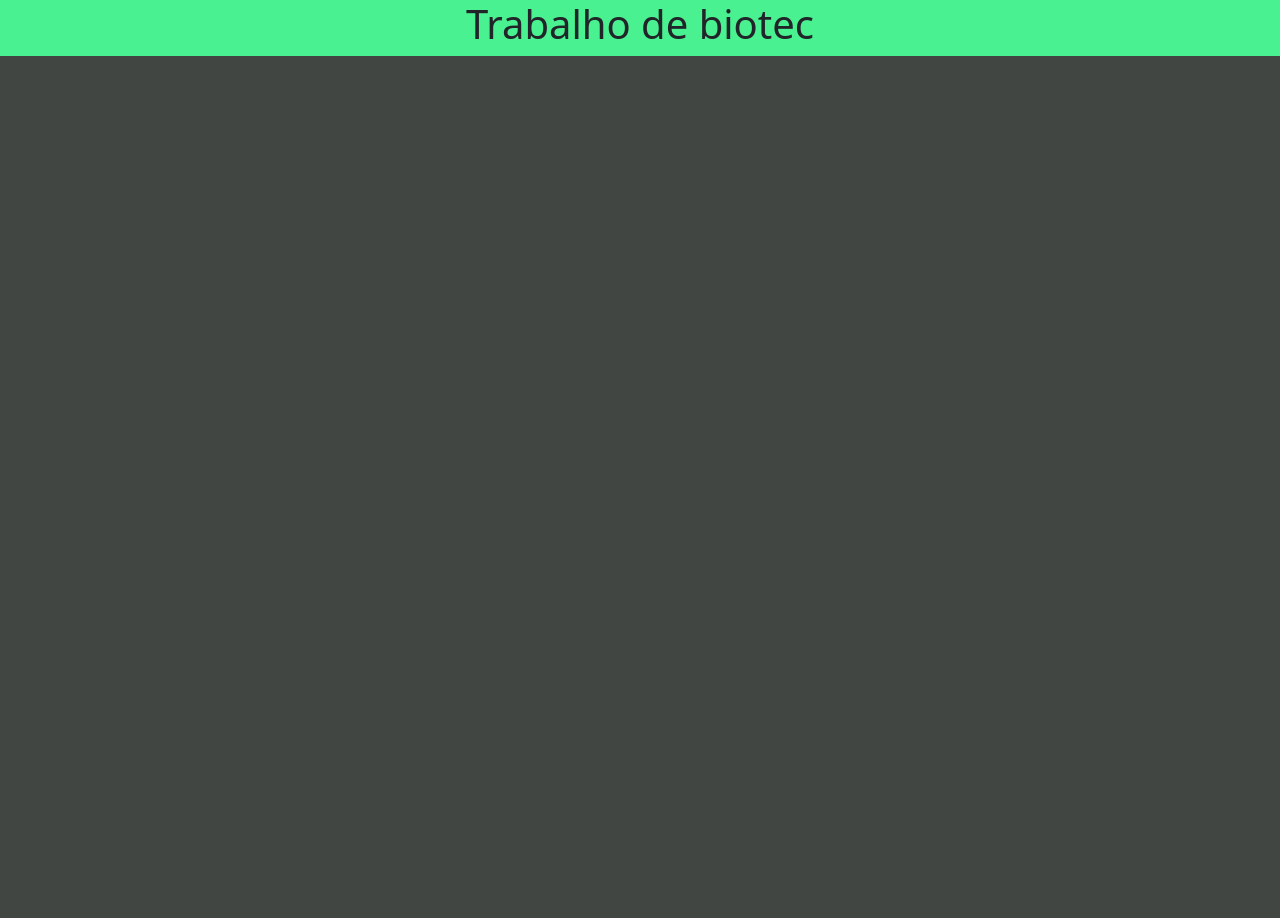
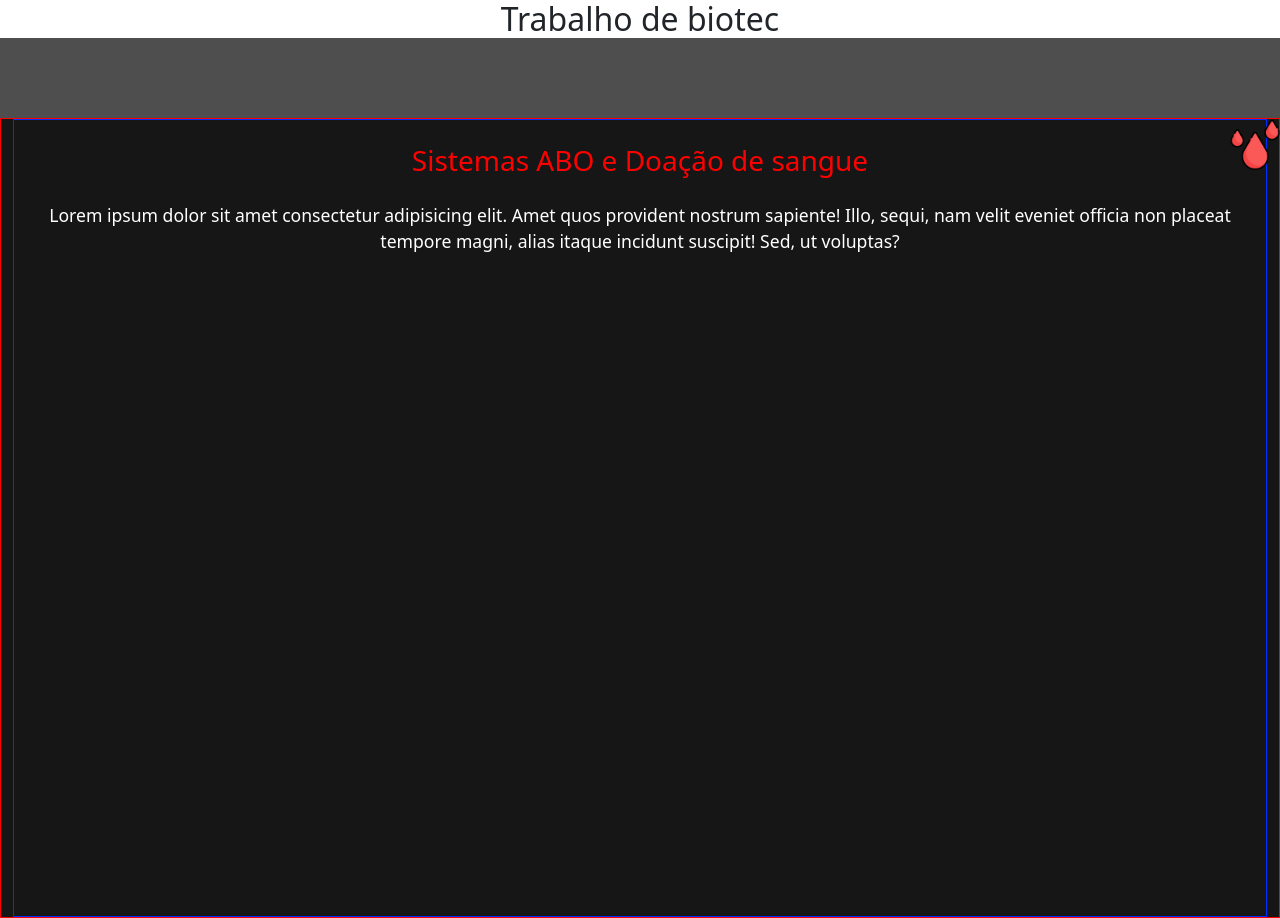
Before and after one commit to glrmrissi/trabalhodebiotec, a plain HTML site: page index.html in a window 1280 px wide. Before the commit the page ends 800 px from the top, so only its background shows below. Drawn offline with nearby package versions, Linux system fonts and the light colour scheme.

Commit message:
Adicionando uma section + estilos

```diff
--- a/assets/css/style.css
+++ b/assets/css/style.css
@@ -1,10 +1,34 @@
 body {
-    background-color: rgb(65, 70, 67);
+    background-color: rgb(78, 78, 78);
 }
 
-
+ h3 {
+    color: #ff0000;
+ }
 .header {
-    position: fixed;
-    background-color: #49f190;
+    background-color: #ffffff;
+    margin-bottom: 10vh;
     z-index: 100;
 }
+
+.section {
+    display: grid;
+    height: 100vh;
+    width: 100%;
+    grid-template-columns: 100%;
+    background-color: rgb(22, 22, 22);
+}
+
+.img__sangue {
+    position: absolute;
+    right: 0%;
+}
+
+.title__container {
+    margin: 3vh 0 3vh 0;
+}
+
+.paragrafos {
+    color: #fff;
+    font-size: 1.1em;
+}
--- a/index.html
+++ b/index.html
@@ -1,20 +1,40 @@
 <!DOCTYPE html>
 <html lang="pt-br">
+
 <head>
     <meta charset="UTF-8">
     <meta name="viewport" content="width=device-width, initial-scale=1.0">
     <title>#</title>
-    <link href="https://cdn.jsdelivr.net/npm/bootstrap@5.0.2/dist/css/bootstrap.min.css" rel="stylesheet" integrity="sha384-EVSTQN3/azprG1Anm3QDgpJLIm9Nao0Yz1ztcQTwFspd3yD65VohhpuuCOmLASjC" crossorigin="anonymous">
+    <link href="https://cdn.jsdelivr.net/npm/bootstrap@5.0.2/dist/css/bootstrap.min.css" rel="stylesheet"
+        integrity="sha384-EVSTQN3/azprG1Anm3QDgpJLIm9Nao0Yz1ztcQTwFspd3yD65VohhpuuCOmLASjC" crossorigin="anonymous">
     <link rel="stylesheet" href="assets/css/style.css">
 </head>
+
 <body>
     <header class="container-fluid header">
         <div class="title text-center">
-            <h1>Trabalho de biotec</h1>
+            <h2>Trabalho de biotec</h2>
         </div>
     </header>
+    <section class="container-fluid align-middle section" style="border: rgb(255, 0, 0) solid 1px;">
+        <div class="mw-100" style="border: rgb(0, 47, 255) solid 1px;">
+            <img class="img__sangue" width="50" src="assets/img/sangue.png" alt="">
+            <div class="title__container text-center">
+                <h3 class="align-middle">Sistemas ABO e Doação de sangue</h3>
+            </div>
+            <div class="text-center p__container">
+                <p class="paragrafos sangue">Lorem ipsum dolor sit amet consectetur adipisicing elit. Amet quos provident nostrum
+                sapiente! Illo, sequi, nam velit eveniet officia non placeat tempore magni, alias itaque incidunt
+                suscipit!
+                Sed, ut voluptas?</p>
+            </div>
+        </div>
+    </section>
 
 
-    <script src="https://cdn.jsdelivr.net/npm/bootstrap@5.0.2/dist/js/bootstrap.bundle.min.js" integrity="sha384-MrcW6ZMFYlzcLA8Nl+NtUVF0sA7MsXsP1UyJoMp4YLEuNSfAP+JcXn/tWtIaxVXM" crossorigin="anonymous"></script>
+    <script src="https://cdn.jsdelivr.net/npm/bootstrap@5.0.2/dist/js/bootstrap.bundle.min.js"
+        integrity="sha384-MrcW6ZMFYlzcLA8Nl+NtUVF0sA7MsXsP1UyJoMp4YLEuNSfAP+JcXn/tWtIaxVXM"
+        crossorigin="anonymous"></script>
 </body>
+
 </html>
```
Also changed, not shown: assets/img/sangue.png (added).
